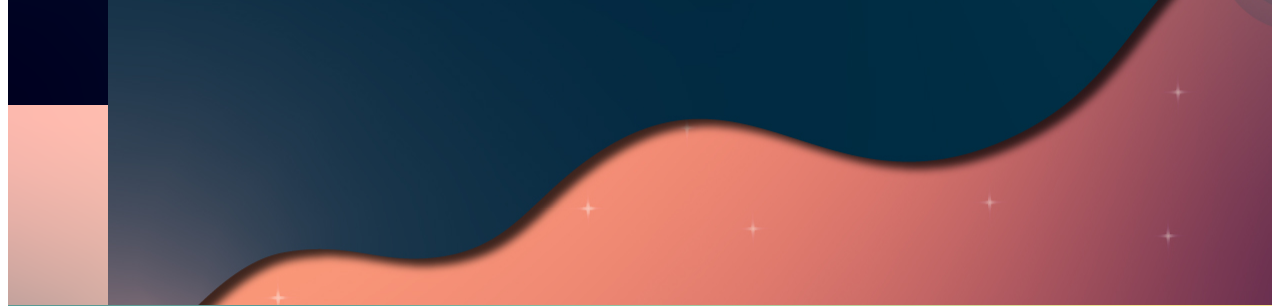
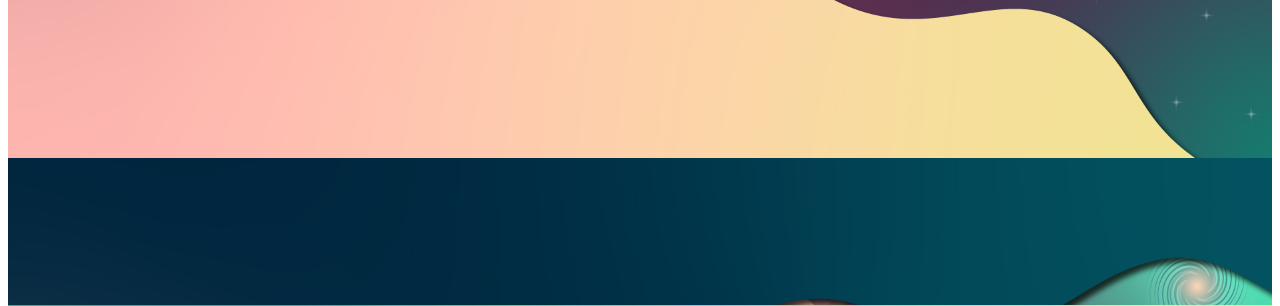
Before and after one commit to JuliaCastillo/space-odyssey-2021-beta, a PHP site: page /ui/index.html in a window 1280 px wide. Shown: the part 703-1009 px from the top of the page. Run offline with PHP 8.4, Linux system fonts and the light colour scheme; some web fonts are replaced.

Commit message:
fixed background

```diff
--- a/assets/css/style.css
+++ b/assets/css/style.css
@@ -509,7 +509,7 @@ h1, h2, h3, h4, h5, h6 {
 #hero {
   width: 100%;
   height: 100vh;
-  background: url("../img/hero-bg.png") center center no-repeat;
+  background: url("../img/Hero_BG.jpg") center center no-repeat;
   background-size: cover;
 }
 
--- a/ui/index.html
+++ b/ui/index.html
@@ -30,7 +30,7 @@
           <div><a href="{{ @BASE }}/explore" class="btn-get-started scrollto">Start Exploring</a></div>
         </div>
         <div class="col-xl-4 col-lg-6 order-1 order-lg-2 hero-img" data-aos="zoom-in" data-aos-delay="150">
-          <img src="assets/img/Hero_BG.jpg" class="img-fluid animated" alt="rocketship">
+          <img src="assets/img/hero-img.svg" class="img-fluid animated" alt="rocketship">
         </div>
       </div>
     </div>
```
